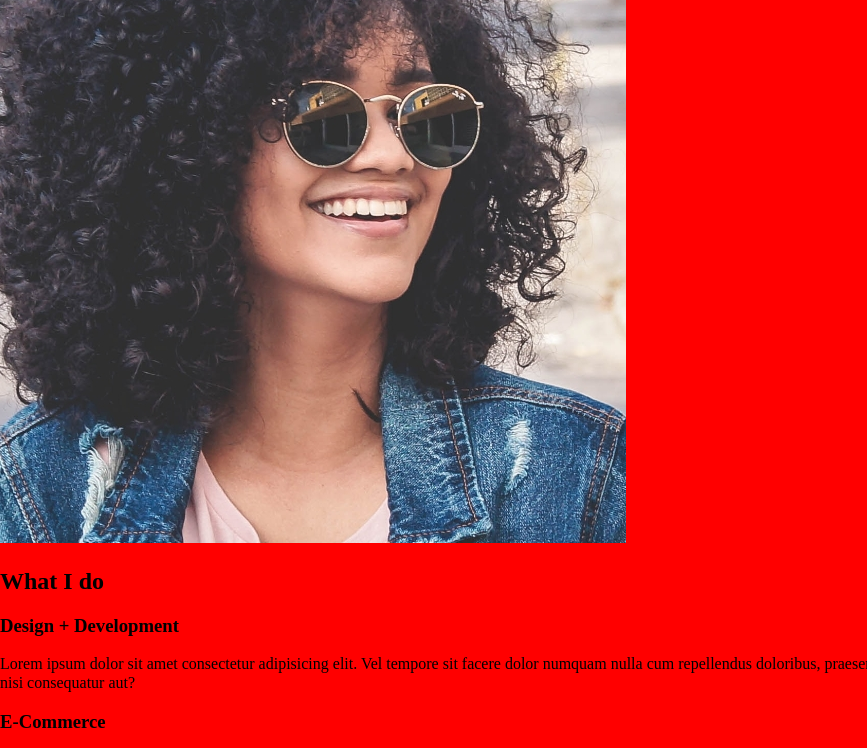
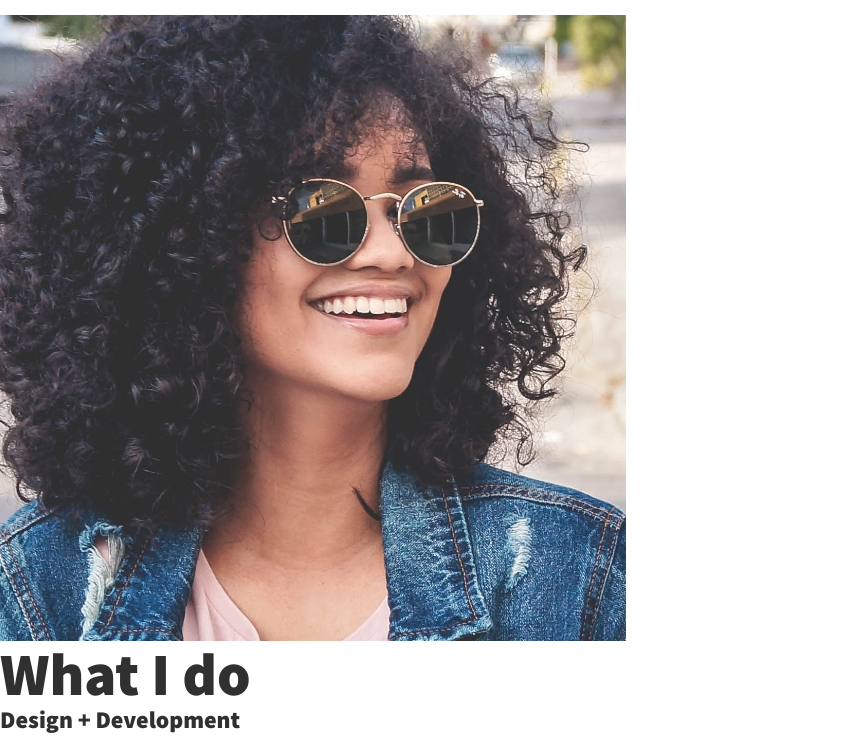
Before and after one commit to MattB1995/my_website, a website built with Vite: page index.html in a window 1280 px wide. Shown: the part 360-1108 px from the top of the page, without its empty margins (0-867 px from the left). Built offline with nearby package versions, Linux system fonts and the light colour scheme.

Commit message:
added basic css settings

```diff
--- a/css/styles.css
+++ b/css/styles.css
@@ -1,3 +1,60 @@
+*,
+*::before,
+*::after {
+    box-sizing: border-box;
+}
+/* Variables help changing styles across whole css doc with only changing the variable like in js*/
+:root {
+    --ff-primary: 'Source Sans Pro', sans-serif;
+    --ff-secondary: 'Source Code Pro', monospace;
+
+    --fw-reg: 300;
+    --fw-bold: 900;
+
+    --clr-light: #fff;
+    --clr-dark: #303030;
+    --clr-accent: #16e0bd;
+
+    --fs-h1: 3rem;
+    --fs-h2: 2.25rem;
+    --fs-h3: 1.25rem;
+    --fs-body: 1rem;
+}
+
+/* When we hit small res device (phone screen), the variables will automatically swich to these settings */
+
+@media (min-width: 800px) {
+    :root {
+        --fs-h1: 4.5rem;
+        --fs-h2: 3.75rem;
+        --fs-h3: 1.5rem;
+        --fs-body: 1.125rem;
+    }
+}
+
+/* General styles */
+
 body {
-background-color: red;
+background: var(--clr-light);
+color: var(--clr-dark);
+margin: 0;
+font-family: var(--ff-primary);
+font-size: var(--fs-body);
+line-height: 1.6;
 }
+
+img {
+    display: block;
+    max-width: 100%;
+}
+
+h1,
+h2,
+h3 {
+    line-height: 1.1;
+    margin: 0;
+}
+
+h1 { font-size: var(--fs-h1) }
+h2 { font-size: var(--fs-h2) }
+h3 { font-size: var(--fs-h3) }
--- a/index.html
+++ b/index.html
@@ -6,6 +6,12 @@
         <title>DevJane Portfolio Website</title>
         <link rel="stylesheet" href="https://cdnjs.cloudflare.com/ajax/libs/normalize/7.0.0/normalize.min.css">
         <link rel="stylesheet" href="https://cdnjs.cloudflare.com/ajax/libs/font-awesome/5.11.2/css/all.css" integrity="sha256-46qynGAkLSFpVbEBog43gvNhfrOj+BmwXdxFgVK/Kvc=" crossorigin="anonymous" />
+
+
+
+        <!-- Fonts -->
+
+        <link href="https://fonts.googleapis.com/css?family=Source+Code+Pro:400,900|Source+Sans+Pro:300,900&display=swap" rel="stylesheet">
 
         <link rel="stylesheet" href="css/styles.css">
 
```
